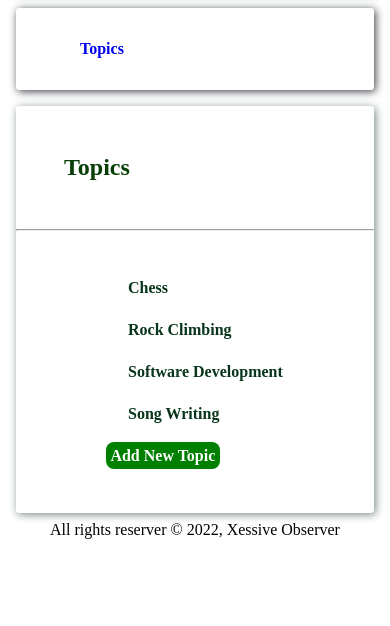
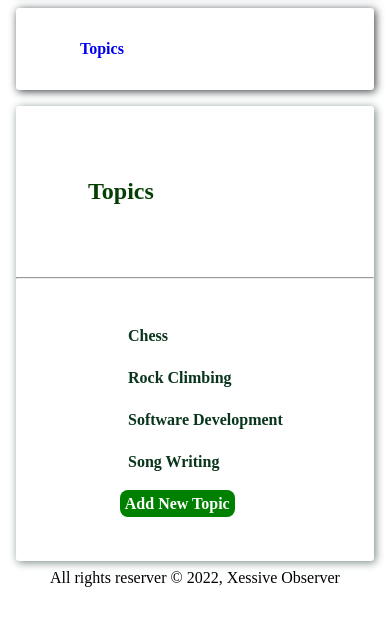
Before and after one commit to XessiveObserver/StudyLog, a Django app: page /topics/ in a window 390 px wide. Shown: the part 113-739 px from the top of the page. Run offline with Django 3.2, Linux system fonts and the light colour scheme; a user stored in the database is signed in; data comes from the database, SQL or seed files in the repository.

Commit message:
responsiveness achieved.

```diff
--- a/StudyLogs/static/css/topics.css
+++ b/StudyLogs/static/css/topics.css
@@ -2,8 +2,9 @@
     font-weight: bolder;
     font-size: 1.5em;
     color: rgb(5, 63, 5);
-    margin: 2em;
+    margin: 3em;
 }
+
 
 .topics li {
     list-style: none;
@@ -18,14 +19,13 @@
 }
 
 .topics li a:hover{
-    transform: scale();
     color: rgb(65, 0, 139);
 }
 
 .add-topic-link{
     text-decoration: none;
     font-weight: bolder;
-    margin: 0.1em;
+    margin: 1em;
     color: white;
     background-color: green;
     padding: 0.3em;
```
